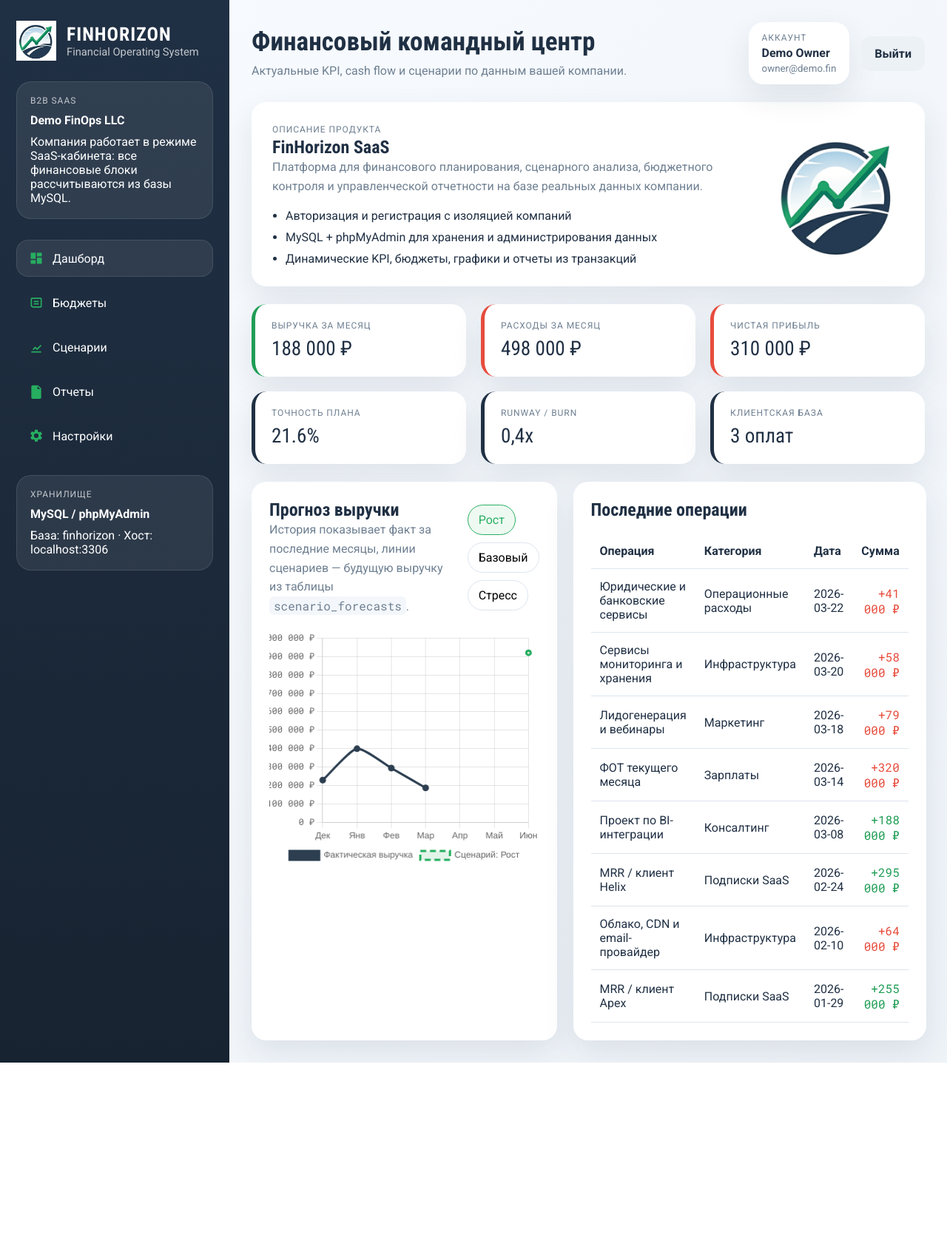
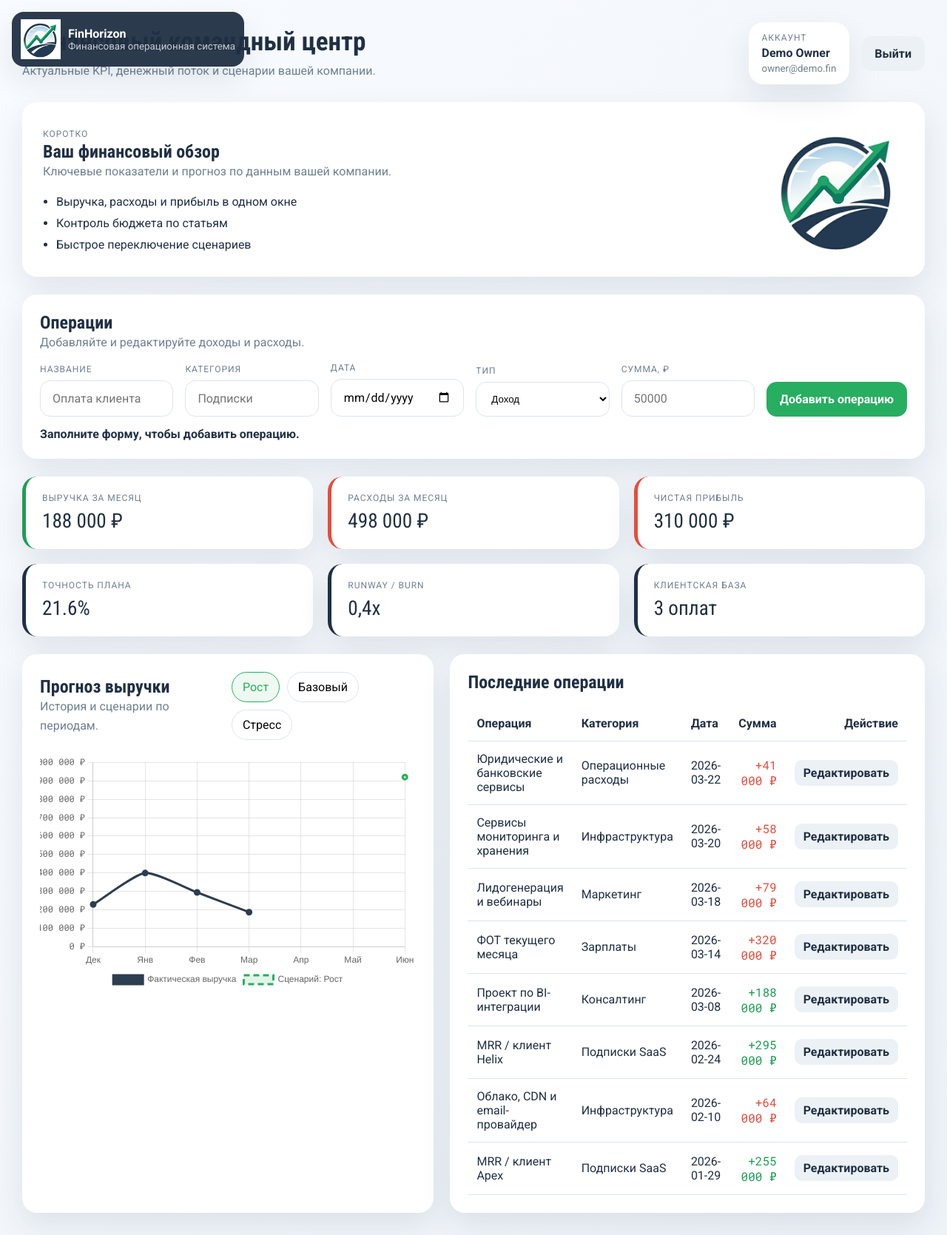
Before and after one commit to Gaan-Dmitry/finhorizon.ru, a PHP site: page / in a window 1280 px wide. Shown: the whole page at 74% size. Before the commit the page ends 1436 px from the top, so only its background shows below. Run offline with PHP 8.4, Linux system fonts and the light colour scheme; a user stored in the database is signed in; data comes from the database, SQL or seed files in the repository.

Commit message:
Переделать операции и оверлейное авто-скрывающееся меню

```diff
--- a/css/style.css
+++ b/css/style.css
@@ -162,6 +162,15 @@ h3 {
     transition: border-color 0.2s ease, box-shadow 0.2s ease;
 }
 
+.field select {
+    width: 100%;
+    border: 1px solid var(--border-color);
+    border-radius: 14px;
+    padding: 14px 16px;
+    background: #fff;
+    outline: none;
+}
+
 .field input:focus {
     border-color: var(--accent-color);
     box-shadow: 0 0 0 4px rgba(39, 174, 96, 0.12);
@@ -227,6 +236,11 @@ h3 {
     display: flex;
     flex-direction: column;
     gap: 28px;
+    position: fixed;
+    inset: 0 auto 0 0;
+    z-index: 1;
+    transform: translateX(0);
+    transition: transform 0.25s ease;
 }
 
 .logo-container {
@@ -325,6 +339,37 @@ h3 {
     flex: 1;
     padding: 30px;
     overflow-y: auto;
+    width: 100%;
+}
+
+.floating-brand-button {
+    position: fixed;
+    top: 16px;
+    left: 16px;
+    z-index: 3;
+    border: none;
+    border-radius: 16px;
+    background: rgba(32, 48, 68, 0.95);
+    color: #fff;
+    padding: 10px 12px;
+    display: flex;
+    align-items: center;
+    gap: 10px;
+    cursor: pointer;
+    box-shadow: var(--shadow);
+}
+
+.floating-brand-button span {
+    display: grid;
+    text-align: left;
+}
+
+.floating-brand-button small {
+    color: rgba(255, 255, 255, 0.75);
+}
+
+body.sidebar-collapsed .sidebar {
+    transform: translateX(-100%);
 }
 
 .page-header,
@@ -442,6 +487,24 @@ h3 {
     padding: 24px;
 }
 
+.quick-calc {
+    margin-bottom: 24px;
+}
+
+.quick-calc__form {
+    display: grid;
+    grid-template-columns: repeat(5, minmax(0, 1fr)) auto;
+    gap: 16px;
+    align-items: end;
+    margin-top: 14px;
+}
+
+.quick-calc__result {
+    margin-top: 14px;
+    font-weight: 600;
+    color: var(--primary-color);
+}
+
 .content-block--chart {
     min-height: 450px;
 }
@@ -537,6 +600,11 @@ td {
     text-align: right;
 }
 
+.button--small {
+    padding: 8px 12px;
+    border-radius: 10px;
+}
+
 .amount {
     font-family: 'Roboto Mono', monospace;
     text-align: right;
@@ -565,6 +633,10 @@ tr.is-highlighted {
     .dashboard-grid--six,
     .cards-row,
     .content-row {
+        grid-template-columns: 1fr;
+    }
+
+    .quick-calc__form {
         grid-template-columns: 1fr;
     }
 }
@@ -606,4 +678,8 @@ tr.is-highlighted {
     .hero-card {
         grid-template-columns: 1fr;
     }
+
+    .floating-brand-button small {
+        display: none;
+    }
 }
--- a/index.php
+++ b/index.php
@@ -596,12 +596,12 @@ function buildDashboard(PDO $pdo, array $user): array
 
     return [
         'product_overview' => [
-            'title' => 'FinHorizon SaaS',
-            'description' => 'Платформа для финансового планирования, сценарного анализа, бюджетного контроля и управленческой отчетности на базе реальных данных компании.',
+            'title' => 'Ваш финансовый обзор',
+            'description' => 'Ключевые показатели и прогноз по данным вашей компании.',
             'highlights' => [
-                'Авторизация и регистрация с изоляцией компаний',
-                'MySQL + phpMyAdmin для хранения и администрирования данных',
-                'Динамические KPI, бюджеты, графики и отчеты из транзакций',
+                'Выручка, расходы и прибыль в одном окне',
+                'Контроль бюджета по статьям',
+                'Быстрое переключение сценариев',
             ],
         ],
         'stats' => [
@@ -670,20 +670,20 @@ $defaultScenario = $dashboard['scenarios'][0]['id'] ?? 'base';
                 <img class="brand-logo" src="img/logo.png" alt="Логотип FinHorizon">
                 <div>
                     <div class="brand-name">FinHorizon</div>
-                    <div class="brand-subtitle">Финансовая SaaS-платформа для малого и среднего бизнеса</div>
+                    <div class="brand-subtitle">Финансовый кабинет</div>
                 </div>
             </div>
-            <h1>Настроенная регистрация, авторизация и реальная база для финансовой аналитики.</h1>
-            <p>Подключите MySQL, импортируйте SQL-схему, управляйте компаниями и получайте живые KPI, бюджеты, сценарии и отчеты без ручной правки шаблонов.</p>
+            <h1>Контролируйте финансы в одном месте.</h1>
+            <p>Регистрируйтесь, указывайте данные компании и сразу получайте расчет ключевых показателей.</p>
             <ul class="hero-card__list auth-list">
-                <li>Мультикомпания и пользовательские роли.</li>
-                <li>Динамические расчеты выручки, расходов, cash flow и forecast accuracy.</li>
-                <li>phpMyAdmin для администрирования и SQL-файл для быстрого старта.</li>
+                <li>Быстрый вход и регистрация.</li>
+                <li>Динамический расчет метрик.</li>
+                <li>Сценарии и бюджет в реальном времени.</li>
             </ul>
             <div class="sidebar-summary auth-summary">
                 <div class="sidebar-summary__label">Быстрый старт</div>
                 <strong>Demo login: owner@demo.fin / DemoPass123!</strong>
-                <span>Если база недоступна, подключите MySQL из <code>docker-compose.yml</code> и импортируйте <code>sql/schema.sql</code>.</span>
+                <span>Войдите или зарегистрируйте компанию, чтобы начать работу.</span>
             </div>
         </section>
 
@@ -748,35 +748,43 @@ $defaultScenario = $dashboard['scenarios'][0]['id'] ?? 'base';
     </div>
 <?php else: ?>
     <div class="app-shell">
-        <aside class="sidebar">
+        <button class="floating-brand-button" type="button" id="sidebarToggleButton" aria-expanded="false" aria-controls="sidebar">
+            <img class="brand-logo" src="img/logo.png" alt="Логотип FinHorizon">
+            <span>
+                <strong>FinHorizon</strong>
+                <small>Финансовая операционная система</small>
+            </span>
+        </button>
+
+        <aside class="sidebar" id="sidebar">
             <div class="logo-container">
                 <img class="brand-logo" src="img/logo.png" alt="Логотип FinHorizon">
                 <div>
                     <div class="brand-name">FinHorizon</div>
-                    <div class="brand-subtitle">Financial Operating System</div>
+                    <div class="brand-subtitle">Финансовая операционная система</div>
                 </div>
             </div>
 
             <div class="sidebar-product-card">
                 <p class="sidebar-product-card__eyebrow"><?= h($user['industry']); ?></p>
                 <strong><?= h($user['company_name']); ?></strong>
-                <span>Компания работает в режиме SaaS-кабинета: все финансовые блоки рассчитываются из базы MySQL.</span>
+                <span>Рабочее пространство вашей компании.</span>
             </div>
 
             <nav class="sidebar-nav" aria-label="Основная навигация">
                 <ul>
                     <li><button class="nav-button is-active" type="button" data-section-target="dashboard" data-heading="Финансовый командный центр" data-slogan="Актуальные KPI, cash flow и сценарии по данным вашей компании."><span class="nav-button__icon"><svg viewBox="0 0 24 24"><use href="img/icons.svg#dashboard"></use></svg></span><span>Дашборд</span></button></li>
                     <li><button class="nav-button" type="button" data-section-target="articles" data-heading="Контроль бюджета" data-slogan="Статьи и лимиты считаются по операциям текущего месяца."><span class="nav-button__icon"><svg viewBox="0 0 24 24"><use href="img/icons.svg#articles"></use></svg></span><span>Бюджеты</span></button></li>
-                    <li><button class="nav-button" type="button" data-section-target="scenarios" data-heading="Сценарное моделирование" data-slogan="Базовый, ростовой и стресс-сценарии загружаются из MySQL."><span class="nav-button__icon"><svg viewBox="0 0 24 24"><use href="img/icons.svg#scenarios"></use></svg></span><span>Сценарии</span></button></li>
+                    <li><button class="nav-button" type="button" data-section-target="scenarios" data-heading="Сценарное моделирование" data-slogan="Сравнение базового, ростового и стресс-сценариев."><span class="nav-button__icon"><svg viewBox="0 0 24 24"><use href="img/icons.svg#scenarios"></use></svg></span><span>Сценарии</span></button></li>
                     <li><button class="nav-button" type="button" data-section-target="reports" data-heading="Управленческие отчеты" data-slogan="P&L, cash flow и контроль бюджета рассчитываются динамически."><span class="nav-button__icon"><svg viewBox="0 0 24 24"><use href="img/icons.svg#reports"></use></svg></span><span>Отчеты</span></button></li>
                     <li><button class="nav-button" type="button" data-section-target="settings" data-heading="Настройки кабинета" data-slogan="Локальные интерфейсные настройки и подсветка рисков."><span class="nav-button__icon"><svg viewBox="0 0 24 24"><use href="img/icons.svg#settings"></use></svg></span><span>Настройки</span></button></li>
                 </ul>
             </nav>
 
             <div class="sidebar-summary">
-                <div class="sidebar-summary__label">Хранилище</div>
-                <strong>MySQL / phpMyAdmin</strong>
-                <span>База: <?= h($app['db_name']); ?> · Хост: <?= h($app['db_host']); ?>:<?= h($app['db_port']); ?></span>
+                <div class="sidebar-summary__label">Профиль</div>
+                <strong><?= h($user['full_name']); ?></strong>
+                <span><?= h($user['email']); ?></span>
             </div>
         </aside>
 
@@ -784,7 +792,7 @@ $defaultScenario = $dashboard['scenarios'][0]['id'] ?? 'base';
             <header class="page-header">
                 <div>
                     <h1 id="pageHeading">Финансовый командный центр</h1>
-                    <p class="slogan" id="pageSlogan">Актуальные KPI, cash flow и сценарии по данным вашей компании.</p>
+                    <p class="slogan" id="pageSlogan">Актуальные KPI, денежный поток и сценарии вашей компании.</p>
                 </div>
                 <div class="profile-panel">
                     <div class="profile-card">
@@ -805,7 +813,7 @@ $defaultScenario = $dashboard['scenarios'][0]['id'] ?? 'base';
 
             <section class="hero-card">
                 <div class="hero-card__content">
-                    <p class="hero-card__eyebrow">Описание продукта</p>
+                    <p class="hero-card__eyebrow">Коротко</p>
                     <h2><?= h($dashboard['product_overview']['title']); ?></h2>
                     <p><?= h($dashboard['product_overview']['description']); ?></p>
                     <ul class="hero-card__list">
@@ -820,6 +828,43 @@ $defaultScenario = $dashboard['scenarios'][0]['id'] ?? 'base';
             </section>
 
             <section class="content-section is-active" data-section="dashboard">
+                <section class="content-block quick-calc">
+                    <div class="block-header">
+                        <div>
+                            <h2>Операции</h2>
+                            <p>Добавляйте и редактируйте доходы и расходы.</p>
+                        </div>
+                    </div>
+                    <form class="quick-calc__form" id="operationForm">
+                        <input type="hidden" name="editIndex" value="">
+                        <label class="field">
+                            <span>Название</span>
+                            <input type="text" name="description" placeholder="Оплата клиента" required>
+                        </label>
+                        <label class="field">
+                            <span>Категория</span>
+                            <input type="text" name="category" placeholder="Подписки" required>
+                        </label>
+                        <label class="field">
+                            <span>Дата</span>
+                            <input type="date" name="date" required>
+                        </label>
+                        <label class="field">
+                            <span>Тип</span>
+                            <select name="direction" required>
+                                <option value="inflow">Доход</option>
+                                <option value="outflow">Расход</option>
+                            </select>
+                        </label>
+                        <label class="field">
+                            <span>Сумма, ₽</span>
+                            <input type="number" name="amount" min="1" step="1" placeholder="50000" required>
+                        </label>
+                        <button class="button" type="submit" id="operationSubmitButton">Добавить операцию</button>
+                    </form>
+                    <div class="quick-calc__result" id="operationFormResult">Заполните форму, чтобы добавить операцию.</div>
+                </section>
+
                 <div class="dashboard-grid dashboard-grid--six">
                     <?php foreach ($dashboard['stats'] as $stat): ?>
                         <article class="card <?= $stat['state'] === 'neutral' ? '' : 'card--' . $stat['state']; ?>">
@@ -834,7 +879,7 @@ $defaultScenario = $dashboard['scenarios'][0]['id'] ?? 'base';
                         <div class="block-header">
                             <div>
                                 <h2>Прогноз выручки</h2>
-                                <p>История показывает факт за последние месяцы, линии сценариев — будущую выручку из таблицы <code>scenario_forecasts</code>.</p>
+                                <p>История и сценарии по периодам.</p>
                             </div>
                             <div class="scenario-switcher">
                                 <?php foreach ($dashboard['scenarios'] as $index => $scenario): ?>
@@ -849,22 +894,24 @@ $defaultScenario = $dashboard['scenarios'][0]['id'] ?? 'base';
 
                     <section class="content-block">
                         <h2>Последние операции</h2>
-                        <table>
+                        <table id="operationsTable">
                             <thead>
                             <tr>
                                 <th>Операция</th>
                                 <th>Категория</th>
                                 <th>Дата</th>
                                 <th class="align-right">Сумма</th>
+                                <th class="align-right">Действие</th>
                             </tr>
                             </thead>
-                            <tbody>
+                            <tbody id="operationsTableBody">
                             <?php foreach ($dashboard['transactions'] as $transaction): ?>
-                                <tr>
+                                <tr data-direction="<?= $transaction['type'] === 'positive' ? 'inflow' : 'outflow'; ?>">
                                     <td><?= h($transaction['description']); ?></td>
                                     <td><?= h($transaction['category']); ?></td>
                                     <td><?= h($transaction['date']); ?></td>
                                     <td class="amount <?= h($transaction['type']); ?>"><?= h($transaction['display_amount']); ?></td>
+                                    <td class="align-right"><button class="button button--secondary button--small" type="button" data-operation-edit>Редактировать</button></td>
                                 </tr>
                             <?php endforeach; ?>
                             </tbody>
@@ -878,7 +925,7 @@ $defaultScenario = $dashboard['scenarios'][0]['id'] ?? 'base';
                     <div class="block-header">
                         <div>
                             <h2>Бюджетные статьи</h2>
-                            <p>Лимиты берутся из <code>budget_categories</code>, факт — из таблицы <code>transactions</code> за текущий месяц.</p>
+                            <p>Лимиты и использование по текущему месяцу.</p>
                         </div>
                         <button class="button button--secondary" type="button" id="highlightBudgetButton">Подсветить риски</button>
                     </div>
--- a/js/app.js
+++ b/js/app.js
@@ -25,14 +25,22 @@ const highlightBudgetButton = document.getElementById('highlightBudgetButton');
 const settingsForm = document.getElementById('settingsForm');
 const resetSettingsButton = document.getElementById('resetSettingsButton');
 const settingsHint = document.getElementById('settingsHint');
+const sidebar = document.getElementById('sidebar');
+const sidebarToggleButton = document.getElementById('sidebarToggleButton');
+const operationForm = document.getElementById('operationForm');
+const operationFormResult = document.getElementById('operationFormResult');
+const operationSubmitButton = document.getElementById('operationSubmitButton');
+const operationsTableBody = document.getElementById('operationsTableBody');
 
 const chart = createChart();
 restoreSettings();
 applySettings();
 bindNavigation();
+bindSidebarToggle();
 bindBudgetTools();
 bindScenarioControls();
 bindSettingsForm();
+bindOperations();
 
 function bindNavigation() {
     navButtons.forEach((button) => {
@@ -47,6 +55,9 @@ function bindNavigation() {
 
             pageHeading.textContent = button.dataset.heading || 'Финансовая панель';
             pageSlogan.textContent = button.dataset.slogan || '';
+
+            root.classList.add('sidebar-collapsed');
+            sidebarToggleButton?.setAttribute('aria-expanded', 'false');
         });
     });
 }
@@ -67,6 +78,110 @@ function bindBudgetTools() {
             settingsHint.textContent = 'Обнаружены статьи с риском перерасхода. Проверьте лимиты.';
         }
     });
+}
+
+function bindSidebarToggle() {
+    if (!sidebar || !sidebarToggleButton) {
+        return;
+    }
+
+    root.classList.add('sidebar-collapsed');
+
+    sidebarToggleButton.addEventListener('click', () => {
+        const isCollapsed = root.classList.toggle('sidebar-collapsed');
+        sidebarToggleButton.setAttribute('aria-expanded', String(!isCollapsed));
+    });
+}
+
+function bindOperations() {
+    if (!operationForm || !operationFormResult || !operationsTableBody) {
+        return;
+    }
+
+    operationForm.addEventListener('submit', (event) => {
+        event.preventDefault();
+        const formData = new FormData(operationForm);
+        const editIndex = formData.get('editIndex');
+        const description = String(formData.get('description') || '').trim();
+        const category = String(formData.get('category') || '').trim();
+        const date = String(formData.get('date') || '').trim();
+        const direction = String(formData.get('direction') || 'inflow');
+        const amount = Number(formData.get('amount') || 0);
+
+        if (!description || !category || !date || amount <= 0) {
+            operationFormResult.textContent = 'Заполните все поля корректно.';
+            return;
+        }
+
+        const formattedAmount = `${direction === 'inflow' ? '+' : '-'}${Math.abs(amount).toLocaleString('ru-RU')} ₽`;
+        const amountClass = direction === 'inflow' ? 'positive' : 'negative';
+        const rowHtml = `
+            <td>${escapeHtml(description)}</td>
+            <td>${escapeHtml(category)}</td>
+            <td>${escapeHtml(date.split('-').reverse().join('.'))}</td>
+            <td class="amount ${amountClass}">${formattedAmount}</td>
+            <td class="align-right"><button class="button button--secondary button--small" type="button" data-operation-edit>Редактировать</button></td>
+        `;
+
+        if (editIndex !== '') {
+            const row = operationsTableBody.querySelector(`tr[data-operation-index="${editIndex}"]`);
+            if (row) {
+                row.dataset.direction = direction;
+                row.innerHTML = rowHtml;
+                operationFormResult.textContent = 'Операция обновлена.';
+            }
+        } else {
+            const row = document.createElement('tr');
+            row.dataset.operationIndex = String(Date.now());
+            row.dataset.direction = direction;
+            row.innerHTML = rowHtml;
+            operationsTableBody.prepend(row);
+            operationFormResult.textContent = 'Операция добавлена.';
+        }
+
+        operationForm.reset();
+        operationForm.elements.editIndex.value = '';
+        operationSubmitButton.textContent = 'Добавить операцию';
+    });
+
+    operationsTableBody.querySelectorAll('tr').forEach((row, index) => {
+        row.dataset.operationIndex = String(index + 1);
+    });
+
+    operationsTableBody.addEventListener('click', (event) => {
+        const target = event.target;
+        if (!(target instanceof HTMLElement) || !target.matches('[data-operation-edit]')) {
+            return;
+        }
+
+        const row = target.closest('tr');
+        if (!row) {
+            return;
+        }
+
+        const cells = row.querySelectorAll('td');
+        const [description, category, date, amountCell] = cells;
+        const rawAmount = Number(amountCell?.textContent?.replace(/[^\d-]/g, '') || 0);
+        const direction = row.dataset.direction || (rawAmount >= 0 ? 'inflow' : 'outflow');
+
+        operationForm.elements.description.value = description?.textContent?.trim() || '';
+        operationForm.elements.category.value = category?.textContent?.trim() || '';
+        operationForm.elements.date.value = (date?.textContent || '').split('.').reverse().join('-');
+        operationForm.elements.direction.value = direction;
+        operationForm.elements.amount.value = String(Math.abs(rawAmount));
+        operationForm.elements.editIndex.value = row.dataset.operationIndex || '';
+        operationSubmitButton.textContent = 'Сохранить изменения';
+        operationFormResult.textContent = 'Режим редактирования операции.';
+    });
+}
+
+function escapeHtml(value) {
+    return value
+        .replaceAll('&', '&amp;')
+        .replaceAll('<', '&lt;')
+        .replaceAll('>', '&gt;')
+        .replaceAll('"', '&quot;')
+        .replaceAll("'", '&#39;');
 }
 
 function bindScenarioControls() {
```
